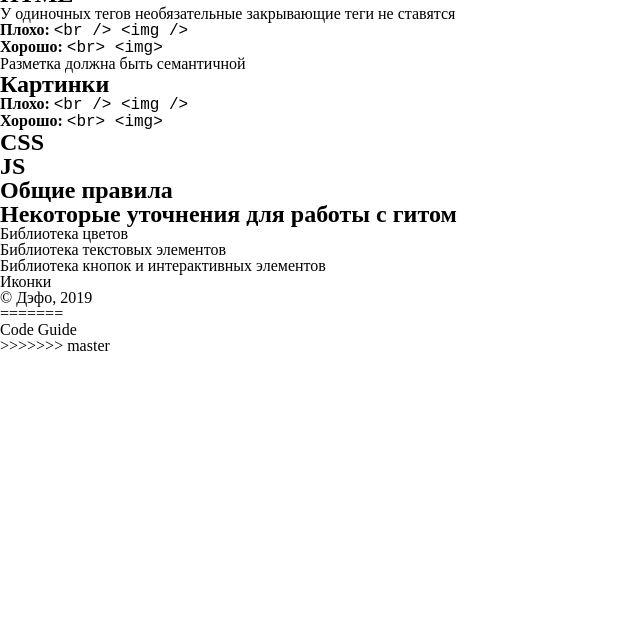
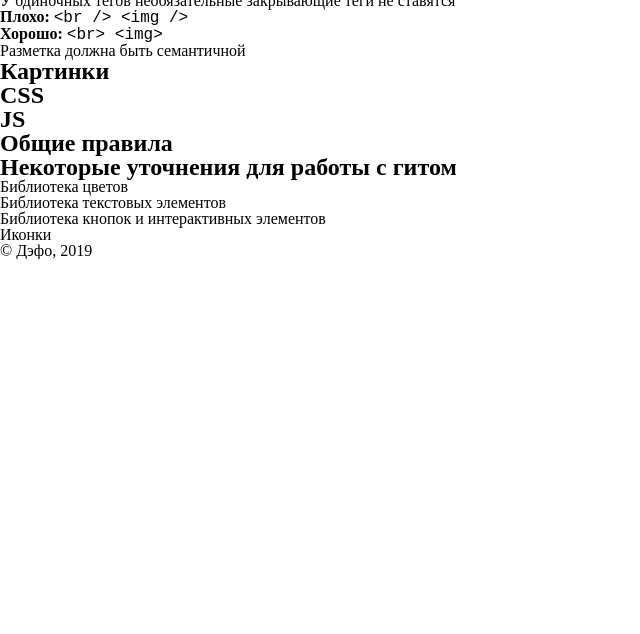
Before and after one commit to writerliar/codeguide-DEFO, a website: page build/index.html in a window 1280 px wide. Shown: the part 166-800 px from the top of the page, without its empty margins (0-640 px from the left). Drawn offline with Linux system fonts and the light colour scheme.

```diff
--- a/build/css/style-min.css
+++ b/build/css/style-min.css
@@ -1,5 +1 @@
-<<<<<<< HEAD
-.test{font-family:sans-serif}.test{font-weight:700}.test{color:#00f}h1{font-size:30px}
-=======
 *{-webkit-box-sizing:border-box;box-sizing:border-box}:after,:before{-webkit-box-sizing:border-box;box-sizing:border-box}body,html{margin:0;width:100%;overflow-x:hidden}body{position:relative;line-height:1;font-size:16px;font-weight:400}ol,ul{list-style:none;padding:0;margin:0}h1,h2,h3,h4,h5,h6{margin:0;padding:0}a{color:inherit;text-decoration:none;-webkit-transition:all .2s;transition:all .2s}a:focus,a:hover{text-decoration:none;outline:0;color:inherit}p{margin:0;padding:0}button,input,textarea{outline:0;-webkit-appearance:none;resize:none}button:focus,input:focus,textarea:focus{outline:0}.clearfix:after{content:"";display:table;clear:both}
->>>>>>> master
--- a/build/index.html
+++ b/build/index.html
@@ -1,8 +1,11 @@
-<<<<<<< HEAD
-<!DOCTYPE html>
+<!doctype html>
 <html lang="en">
 <head>
 	<meta charset="UTF-8">
+	<meta name="viewport" content="width=device-width, user-scalable=no, initial-scale=1.0, maximum-scale=1.0, minimum-scale=1.0">
+	<meta http-equiv="X-UA-Compatible" content="ie=edge">
+	<link rel="stylesheet" href="css/libs.css">
+	<link rel="stylesheet" href="css/style.css">
 	<title>Библиотека компонентов ДЭФО</title>
 </head>
 <body>
@@ -58,20 +61,7 @@
 						</p>
 					</div>
 					<div class="slide__example">
-                        <p class="slide__bad">
-                            <b>Плохо:</b>
-                            <code>
-                                &lt;br /&gt;
-                                &lt;img /&gt;
-                            </code>
-                        </p>
-                        <p class="slide__good">
-                            <b>Хорошо:</b>
-                            <code>
-                                &lt;br&gt;
-                                &lt;img&gt;
-                            </code>
-                        </p>
+
 					</div>
 				</div>
 			</section>
@@ -125,31 +115,7 @@
 		&#169; Дэфо, 2019
 	</p>
 </footer>
-=======
-<!doctype html>
-<html lang="en">
-<head>
-  <meta charset="UTF-8">
-  <meta name="viewport" content="width=device-width, user-scalable=no, initial-scale=1.0, maximum-scale=1.0, minimum-scale=1.0">
-  <meta http-equiv="X-UA-Compatible" content="ie=edge">
-  <title>Document</title>
-  <link rel="stylesheet" href="css/libs.css">
-  <link rel="stylesheet" href="css/style.css">
-</head>
-<body class="body">
-  <header class="header">
-    <nav class="menu">
-      <ul>
-        <li>
-          <a href="index.html">Code Guide</a>
-        </li>
-      </ul>
-    </nav>
-  </header>
-
-
 <script src="js/jquery.js"></script>
 <script src="js/libs.js"></script>
->>>>>>> master
 </body>
 </html>
```
Also changed, not shown: 2 other files. Lines whose indentation alone changed are shown as unchanged.
